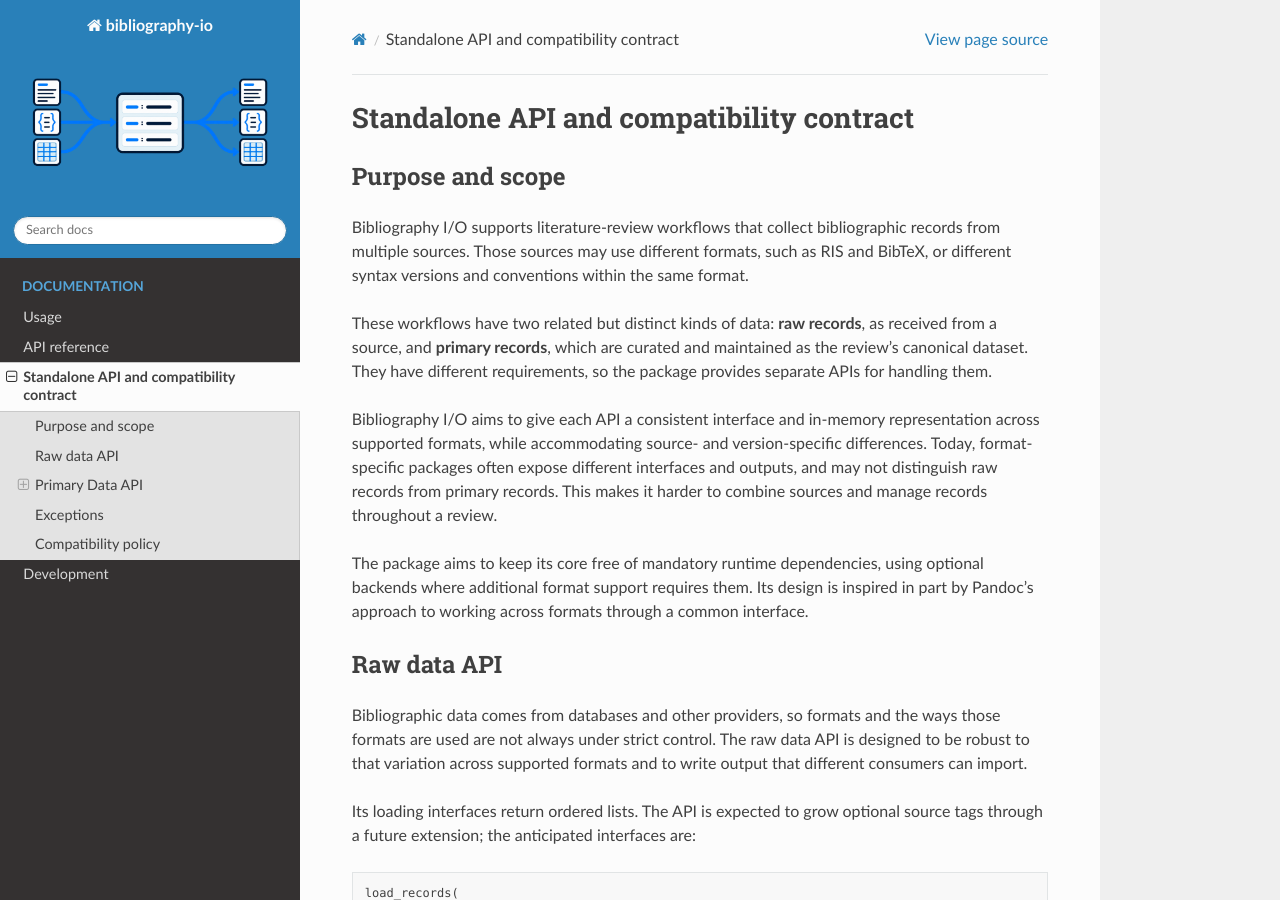
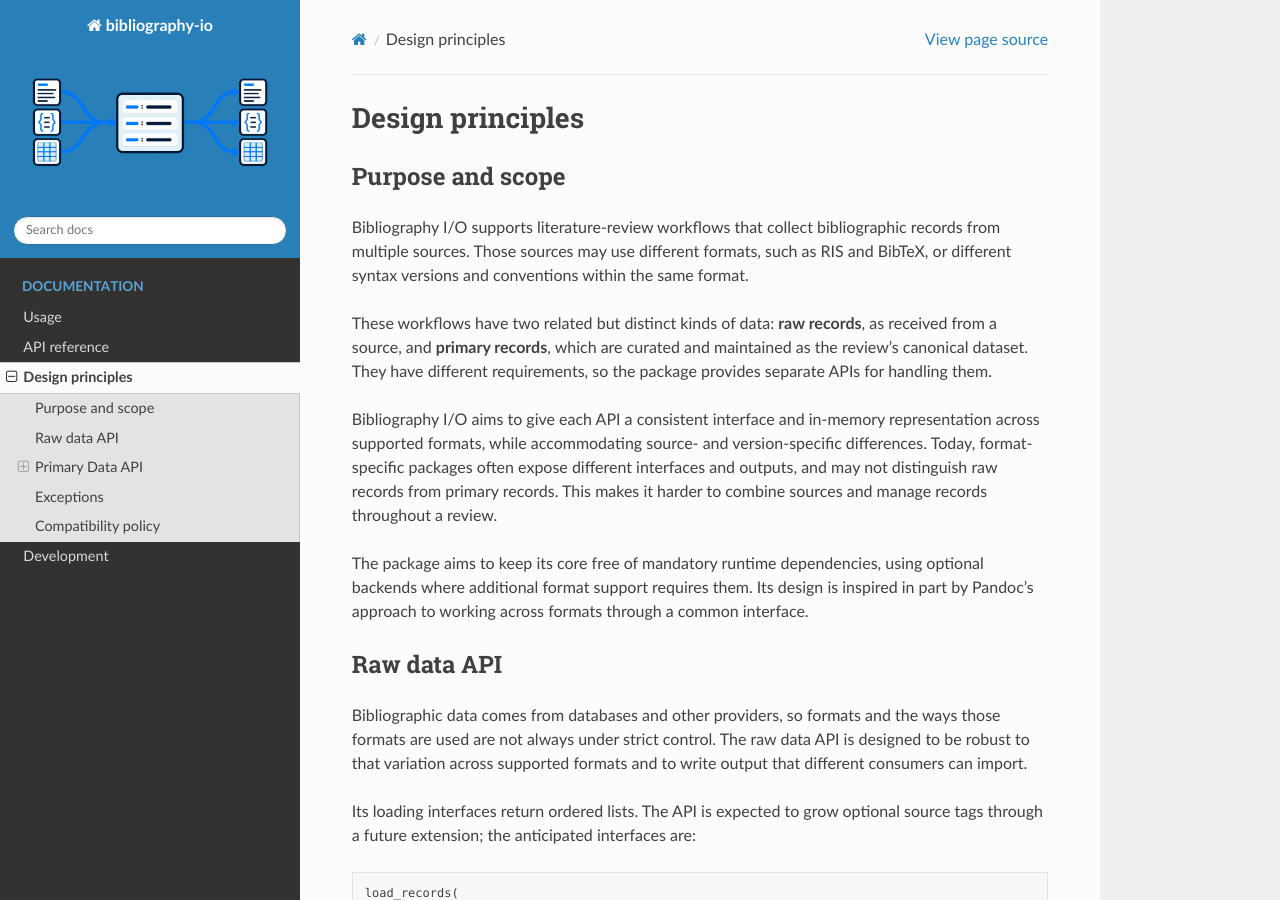
Before and after one commit to CoLRev-Environment/bibliography-io, a Sphinx documentation site: the page built from docs/design.rst, in a window 1280 px wide and 900 px high. Built offline with Sphinx 7.4.7 and the Read the Docs theme 3.1.0, drawn with Linux system fonts in a browser that asks for light colours.

Commit message:
udpate docs title

```diff
--- a/docs/design.rst
+++ b/docs/design.rst
@@ -1,5 +1,5 @@
-Standalone API and compatibility contract
-=========================================
+Design principles
+==================
 
 Purpose and scope
 -----------------
```
